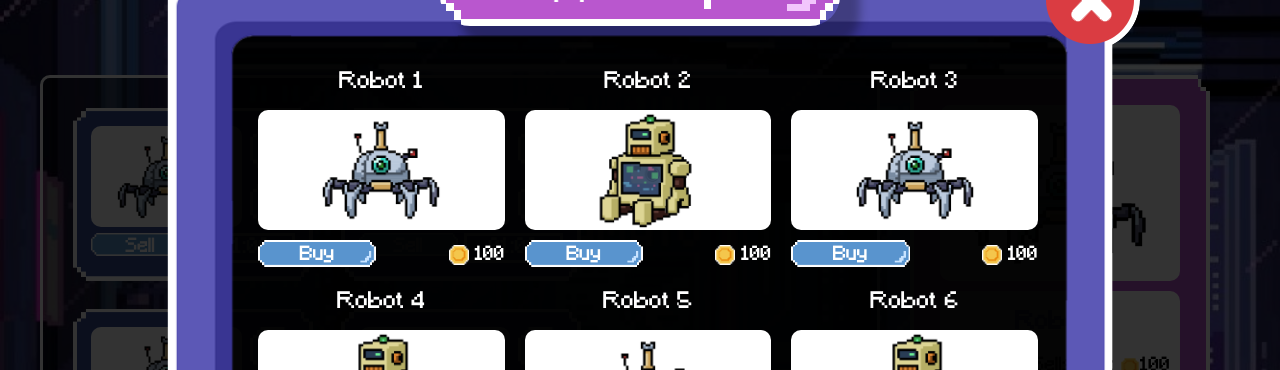
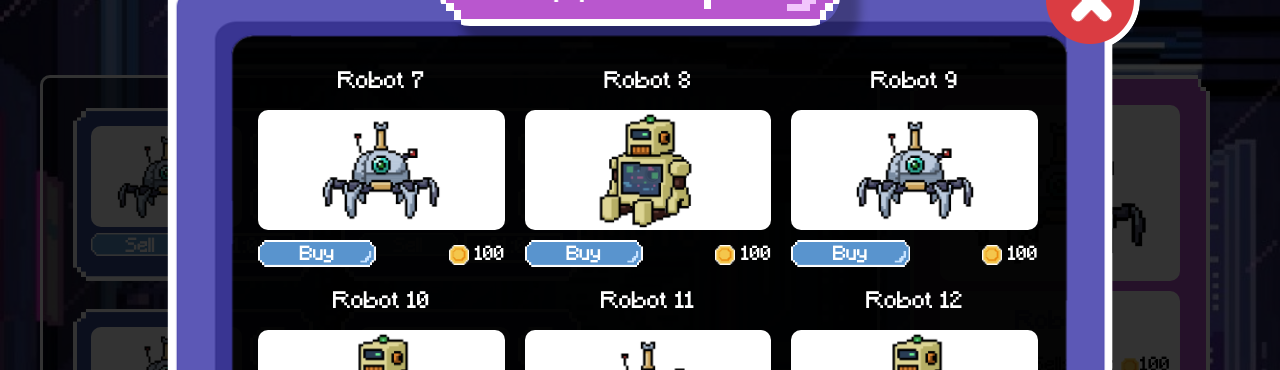
Before and after one commit to Misha-007/crypto-punkz, a React (Create React App) app: page /home in a window 1280 px wide. Both pictures are taken after a click on the button 1115 px from the left and 48 px from the top of the page. Shown: the part 150-520 px from the top of the page. Built offline with nearby package versions, Linux system fonts and the light colour scheme.

Commit message:
add shop functionality

```diff
--- a/src/components/Home.js
+++ b/src/components/Home.js
@@ -67,15 +67,75 @@ const Home = () => {
             price: 100
         }
     )
+    //shop robot
+    const [shopRobots, setShopRobots]=useState([
+        {
+            id: 7,
+            robotName: "Robot 7",
+            image: require('../assets/rob1.gif'),
+            description: "Lorem Ipsum is simply dummy text of the printing and typesetting industry.",
+            currentLevel: 1,
+            price: 100
+        },
+        {
+            id: 8,
+            robotName: "Robot 8",
+            image: require('../assets/rob2.gif'),
+            description: "Lorem Ipsum is simply dummy text of the printing and typesetting industry.",
+            currentLevel: 1,
+            price: 100
+        },
+        {
+            id: 9,
+            robotName: "Robot 9",
+            image: require('../assets/rob1.gif'),
+            description: "Lorem Ipsum is simply dummy text of the printing and typesetting industry.",
+            currentLevel: 1,
+            price: 100
+        },
+        {
+            id: 10,
+            robotName: "Robot 10",
+            image: require('../assets/rob2.gif'),
+            description: "Lorem Ipsum is simply dummy text of the printing and typesetting industry.",
+            currentLevel: 1,
+            price: 100
+        },
+        {
+            id: 11,
+            robotName: "Robot 11",
+            image: require('../assets/rob1.gif'),
+            description: "Lorem Ipsum is simply dummy text of the printing and typesetting industry.",
+            currentLevel: 1,
+            price: 100
+        },
+        {
+            id: 12,
+            robotName: "Robot 12",
+            image: require('../assets/rob2.gif'),
+            description: "Lorem Ipsum is simply dummy text of the printing and typesetting industry.",
+            currentLevel: 1,
+            price: 100
+        }
+    ])
     const [isOpen, setIsOpen] = useState(false)
     //Sell robot
     const sellRobot = (id) => {
         setRobots(robots.filter((robot) => robot.id !== id))
+        const oldRobot = robots.find(x => x.id === id)
+        setShopRobots([...shopRobots,oldRobot])
     }
     //Set selected robot
     const selectRobot = (id) => {
-        let info = robots.find(x => x.id === id)
+        const info = robots.find(x => x.id === id)
         setRobotInfo(info)
+    }
+    //Buy robot
+    const buyRobot = (id) =>{
+        setShopRobots(shopRobots.filter((shopRobot) => shopRobot.id !== id ))
+        const newRobot = shopRobots.find(x => x.id === id)
+        setRobots([...robots,newRobot])
+        console.log("hello", id)
     }
     return (
         <div className='home'>
@@ -88,7 +148,7 @@ const Home = () => {
                 </div>
                 <HomeRobotInfo robotInfo={robotInfo} />
             </div>
-            {isOpen && <Shop setIsOpen={setIsOpen}/>}
+            {isOpen && <Shop setIsOpen={setIsOpen} shopRobots={shopRobots} onBuy={buyRobot}/>}
         </div>
     )
 }
--- a/src/components/Shop.js
+++ b/src/components/Shop.js
@@ -2,57 +2,7 @@ import ShopRobot from './ShopRobot.js'
 import banner from '../assets/shop-banner.png'
 import shopBg from '../assets/shop-modal-bg.png'
 
-const Shop = ({ setIsOpen }) => {
-    const shopRobots = [
-        {
-            id: 1,
-            robotName: "Robot 1",
-            image: require('../assets/rob1.gif'),
-            description: "Lorem Ipsum is simply dummy text of the printing and typesetting industry.",
-            currentLevel: 1,
-            price: 100
-        },
-        {
-            id: 2,
-            robotName: "Robot 2",
-            image: require('../assets/rob2.gif'),
-            description: "Lorem Ipsum is simply dummy text of the printing and typesetting industry.",
-            currentLevel: 1,
-            price: 100
-        },
-        {
-            id: 3,
-            robotName: "Robot 3",
-            image: require('../assets/rob1.gif'),
-            description: "Lorem Ipsum is simply dummy text of the printing and typesetting industry.",
-            currentLevel: 1,
-            price: 100
-        },
-        {
-            id: 4,
-            robotName: "Robot 4",
-            image: require('../assets/rob2.gif'),
-            description: "Lorem Ipsum is simply dummy text of the printing and typesetting industry.",
-            currentLevel: 1,
-            price: 100
-        },
-        {
-            id: 5,
-            robotName: "Robot 5",
-            image: require('../assets/rob1.gif'),
-            description: "Lorem Ipsum is simply dummy text of the printing and typesetting industry.",
-            currentLevel: 1,
-            price: 100
-        },
-        {
-            id: 6,
-            robotName: "Robot 6",
-            image: require('../assets/rob2.gif'),
-            description: "Lorem Ipsum is simply dummy text of the printing and typesetting industry.",
-            currentLevel: 1,
-            price: 100
-        }
-    ]
+const Shop = ({ setIsOpen, shopRobots, onBuy }) => {
     return (
         <div>
             <div className='dark-bg'  onClick={() => setIsOpen(false)}></div>
@@ -60,7 +10,7 @@ const Shop = ({ setIsOpen }) => {
                 <img src={shopBg} className='shop-bg' alt='Shop Modal Background' />
                 <div className='shop-container'>
                     {shopRobots.map((shopRobot) => (
-                        <ShopRobot key={shopRobot.id} shopRobot={shopRobot}/>
+                        <ShopRobot key={shopRobot.id} shopRobot={shopRobot} onBuy={onBuy}/>
                     ))}
                 </div>
                 <img src={banner} className='shop-banner' alt='SHop Banner' />
--- a/src/components/ShopRobot.js
+++ b/src/components/ShopRobot.js
@@ -1,6 +1,6 @@
 import coin from '../assets/coin.png'
 
-const ShopRobot = ({ shopRobot }) => {
+const ShopRobot = ({ shopRobot, onBuy }) => {
     return (
         <div className='shop-robot'>
             <div className="shop-robot-name">
@@ -10,7 +10,7 @@ const ShopRobot = ({ shopRobot }) => {
                 <img src={shopRobot.image} alt={shopRobot.robotName} />
             </div>
             <div className='buy-btn'>
-                <input type='button' value='Buy'></input>
+                <input type='button' value='Buy' onClick={() => onBuy(shopRobot.id)}></input>
             </div>
             <div className='shop-price'>
                 <img src={coin} alt='Coin' /> &nbsp;{shopRobot.price}
```
